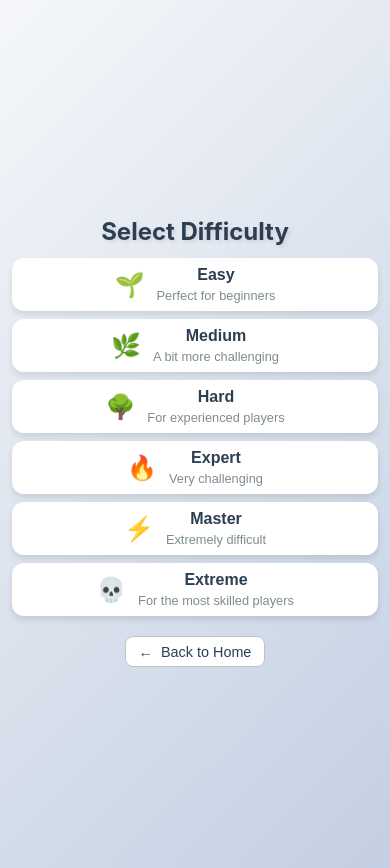
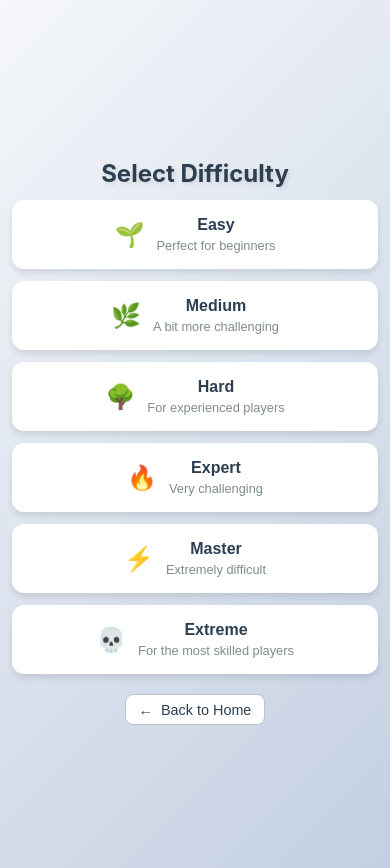
Before and after one commit to jingle2008/sudoku, a SvelteKit app: page /difficulty in a window 390 px wide. Built offline with nearby package versions, Linux system fonts and the light colour scheme.

Commit message:
fix: improve difficulty button spacing on mobile

```diff
--- a/src/routes/difficulty/+page.svelte
+++ b/src/routes/difficulty/+page.svelte
@@ -162,14 +162,14 @@
 
 		.difficulty-grid {
 			grid-template-columns: repeat(2, 1fr);
-			gap: 0.5rem;
+			gap: 0.75rem;
 			margin-bottom: 0.75rem;
 			width: 100%;
 		}
 
 		.difficulty-card {
 			flex-direction: row;
-			padding: 0.5rem;
+			padding: 0.75rem;
 			align-items: center;
 			justify-content: center;
 		}
@@ -205,6 +205,11 @@
 	@media (max-width: 480px) {
 		.difficulty-grid {
 			grid-template-columns: 1fr;
+			gap: 0.75rem;
+		}
+
+		.difficulty-card {
+			padding: 1rem;
 		}
 	}
 </style>
```
